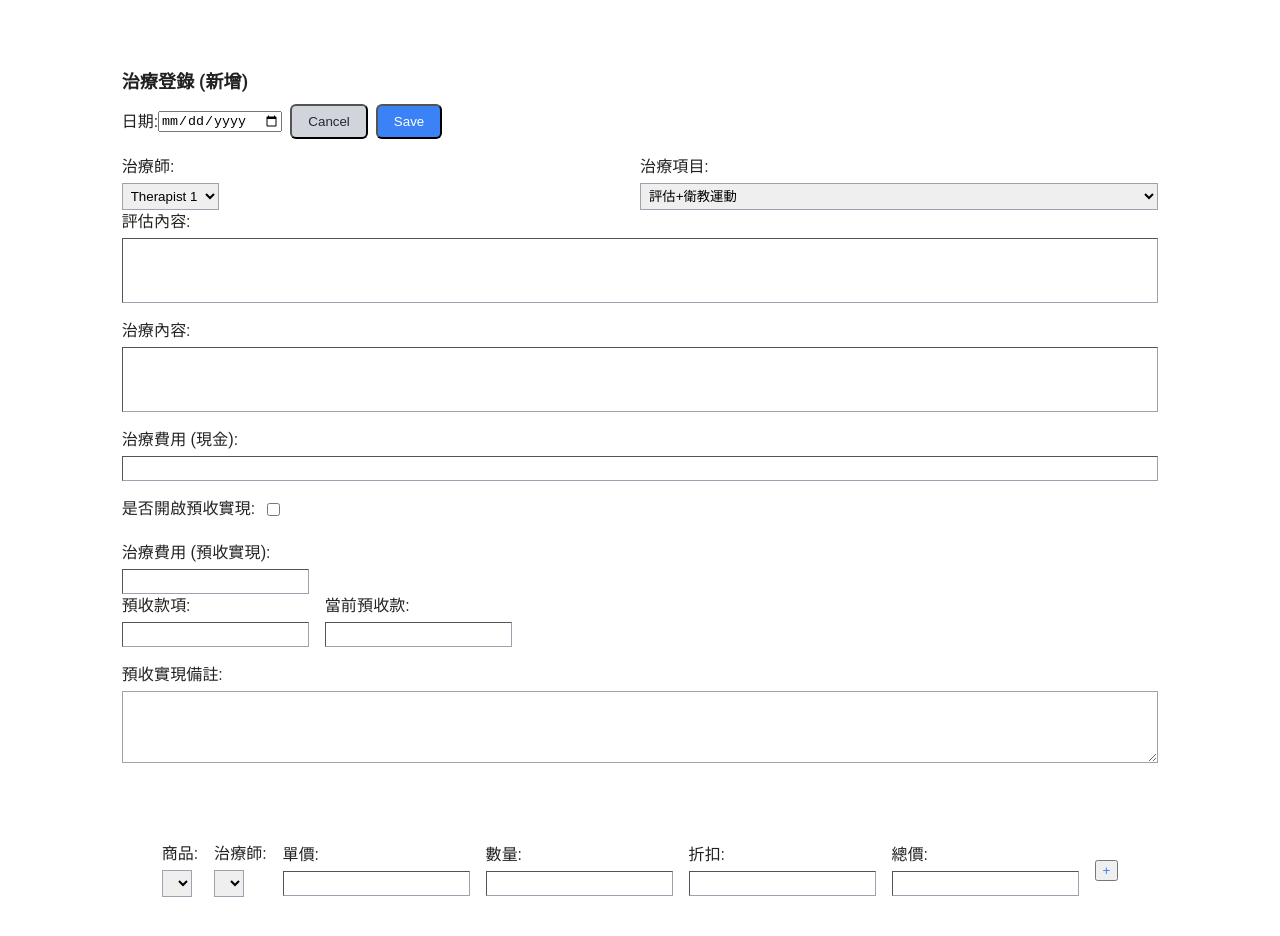
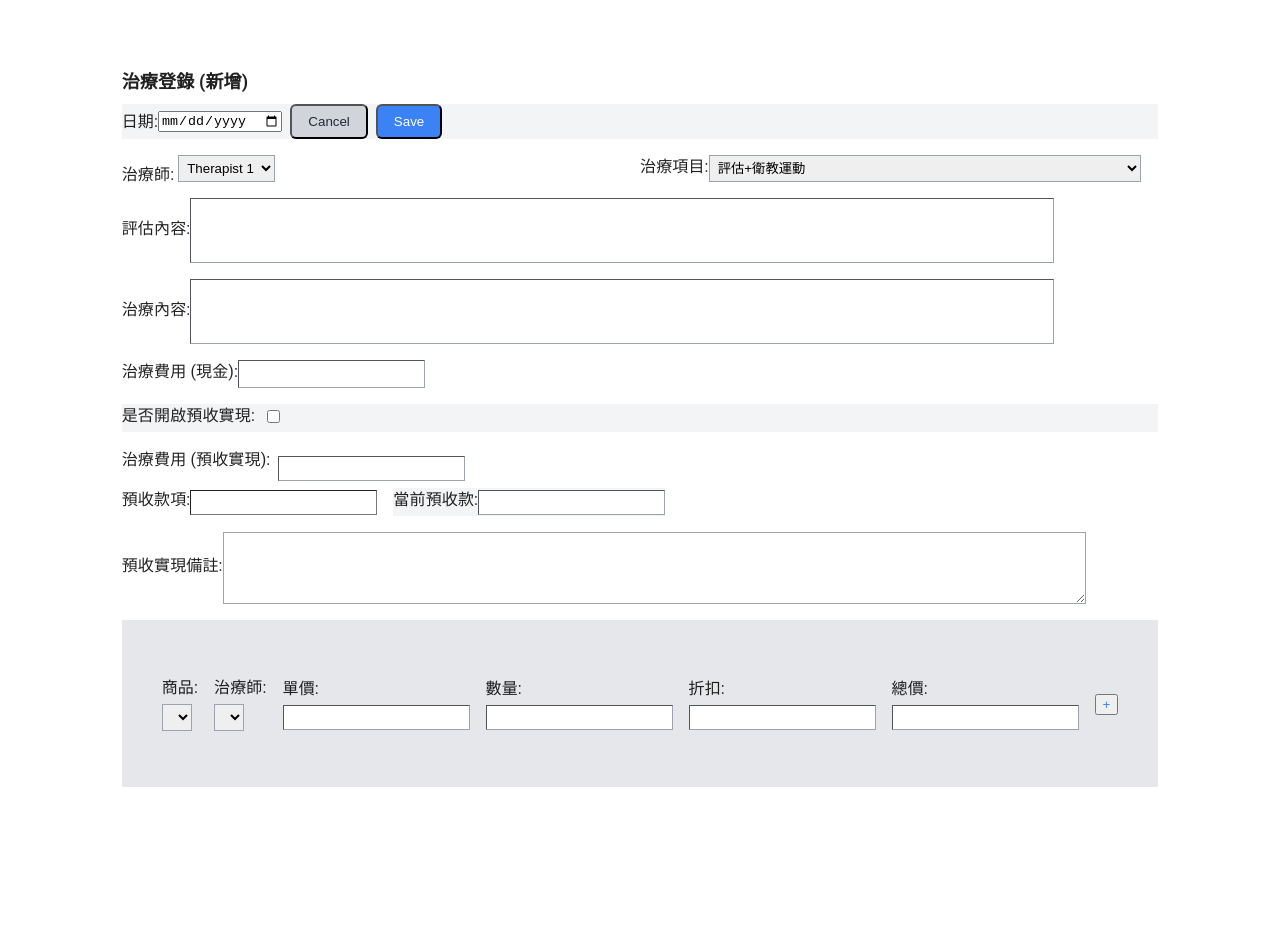
Before and after one commit to LillianChiang/mongodb-next, a Next.js app: page /TreatmentForm in a window 1280 px wide. Shown: the top 936 px of the page. After the commit the page ends 827 px from the top, so only its background shows below. Built offline with nearby package versions, Linux system fonts and the light colour scheme.

Commit message:
fix: place label next to textarea in TreatmentForm

```diff
--- a/src/app/TreatmentForm/AddProducts.tsx
+++ b/src/app/TreatmentForm/AddProducts.tsx
@@ -13,7 +13,7 @@ const AddProducts = () => {
   const [showAdditionalColumns, setShowAdditionalColumns] = useState(false);
 
   return (
-    <div className="container mx-auto flex items-start justify-center">
+    <div className="container mx-auto flex items-start justify-center bg-gray-200 ">
       <div className="mt-4 border border-gray-300 p-10">
         <form>
           {/* Main columns */}
--- a/src/app/TreatmentForm/page.tsx
+++ b/src/app/TreatmentForm/page.tsx
@@ -29,10 +29,10 @@ const AddTreatmentRecord = () => {
 
   return (
     <div className="container mx-auto flex items-start justify-center">
-      <div className="mt-4 border border-gray-300 p-10">
+      <div className="mt-4 border border-gray-300 p-10 ">
         <h1 className="mb-2 text-lg font-semibold">治療登錄 (新增)</h1>
         <form onSubmit={handleSubmit}>
-          <div className="mb-4 flex items-center">
+          <div className="mb-4 flex items-center bg-gray-100 ">
             <label htmlFor="date">日期:</label>
             <br />
             <input
@@ -59,13 +59,13 @@ const AddTreatmentRecord = () => {
             </button>
           </div>
           <div className="flex">
-            <div className="w-1/2">
+            <div className="flex w-1/2 items-center">
               <label htmlFor="therapist" className="mb-1 mr-1 block">
                 治療師:
               </label>
               <select
                 id="therapist"
-                className="border border-gray-400 p-1"
+                className="mb-4 border border-gray-400 p-1"
                 value={therapist}
                 onChange={(e) => setTherapist(e.target.value)}
               >
@@ -75,13 +75,13 @@ const AddTreatmentRecord = () => {
               </select>
             </div>
 
-            <div className="w-1/2">
+            <div className="flex w-1/2">
               <label htmlFor="treatmentType" className="mb-1 block">
                 治療項目:
               </label>
               <select
                 id="treatmentType"
-                className="w-full border border-gray-400 p-1"
+                className="mb-4 w-10/12 border border-gray-400 p-1"
                 value={treatmentType}
                 onChange={(e) => setTreatmentType(e.target.value)}
               >
@@ -91,44 +91,44 @@ const AddTreatmentRecord = () => {
               </select>
             </div>
           </div>
-          <div className="mb-4">
+          <div className="b mb-4 flex items-center">
             <label htmlFor="content" className="mb-1 block">
               評估內容:
             </label>
             <input
               type="text"
               id="content"
-              className="w-full border border-gray-400 p-6"
+              className="w-10/12 border border-gray-400 p-6"
               value={content}
               onChange={(e) => setContent(e.target.value)}
             />
           </div>
-          <div className="mb-4">
+          <div className="mb-4 flex items-center">
             <label htmlFor="treatmentContent" className="mb-1 block">
               治療內容:
             </label>
             <input
               type="text"
               id="treatmentContent"
-              className="w-full border border-gray-400 p-6"
+              className="w-10/12 border border-gray-400 p-6"
               value={treatmentContent}
               onChange={(e) => setTreatmentContent(e.target.value)}
             />
           </div>
-          <div className="mb-4">
+          <div className="mb-4 flex">
             <label htmlFor="treatmentFee" className="mb-1 block">
               治療費用 (現金):
             </label>
             <input
               type="text"
               id="treatmentFee"
-              className="w-full border border-gray-400 p-1"
+              className="w-50 border border-gray-400 p-1"
               value={treatmentFee}
               onChange={(e) => setTreatmentFee(e.target.value)}
             />
           </div>
 
-          <div className="mb-4 flex items-center">
+          <div className="mb-4 flex items-center bg-gray-100">
             <label htmlFor="openPreCharge" className="mb-1 mr-2 block">
               是否開啟預收實現:
             </label>
@@ -141,8 +141,8 @@ const AddTreatmentRecord = () => {
               />
             </label>
           </div>
-          <div>
-            <label htmlFor="treatmentFee" className="mb-1 mr-2 block">
+          <div className="flex items-center">
+            <label htmlFor="treatmentFee" className="mb-4 mr-2 block">
               治療費用 (預收實現):
             </label>
             <input
@@ -153,20 +153,20 @@ const AddTreatmentRecord = () => {
               onChange={(e) => setTreatmentFee(e.target.value)}
             />
           </div>
-          <div className="flex">
-            <div className="mb-4 mr-4">
+          <div className="flex items-center">
+            <div className="mb-4 mr-4 flex items-center">
               <label htmlFor="treatmentContent" className="mb-1 block">
                 預收款項:
               </label>
               <input
                 type="text"
                 id="treatmentContent"
-                className="border border-gray-400 p-1"
+                className="border p-1"
                 value={treatmentContent}
                 onChange={(e) => setTreatmentContent(e.target.value)}
               />
             </div>
-            <div className="mb-4">
+            <div className="mb-4 flex items-center bg-gray-100">
               <label htmlFor="currentTreatmentContent" className="mb-1 block">
                 當前預收款:
               </label>
@@ -179,13 +179,13 @@ const AddTreatmentRecord = () => {
               />
             </div>
           </div>
-          <div className="mb-4">
+          <div className="mb-4 flex items-center">
             <label htmlFor="chargeNotes" className="mb-1 block">
               預收實現備註:
             </label>
             <textarea
               id="chargeNotes"
-              className="w-full border border-gray-400 p-5"
+              className="w-10/12 border border-gray-400 p-5"
               value={chargeNotes}
               onChange={(e) => setChargeNotes(e.target.value)}
             />
```
